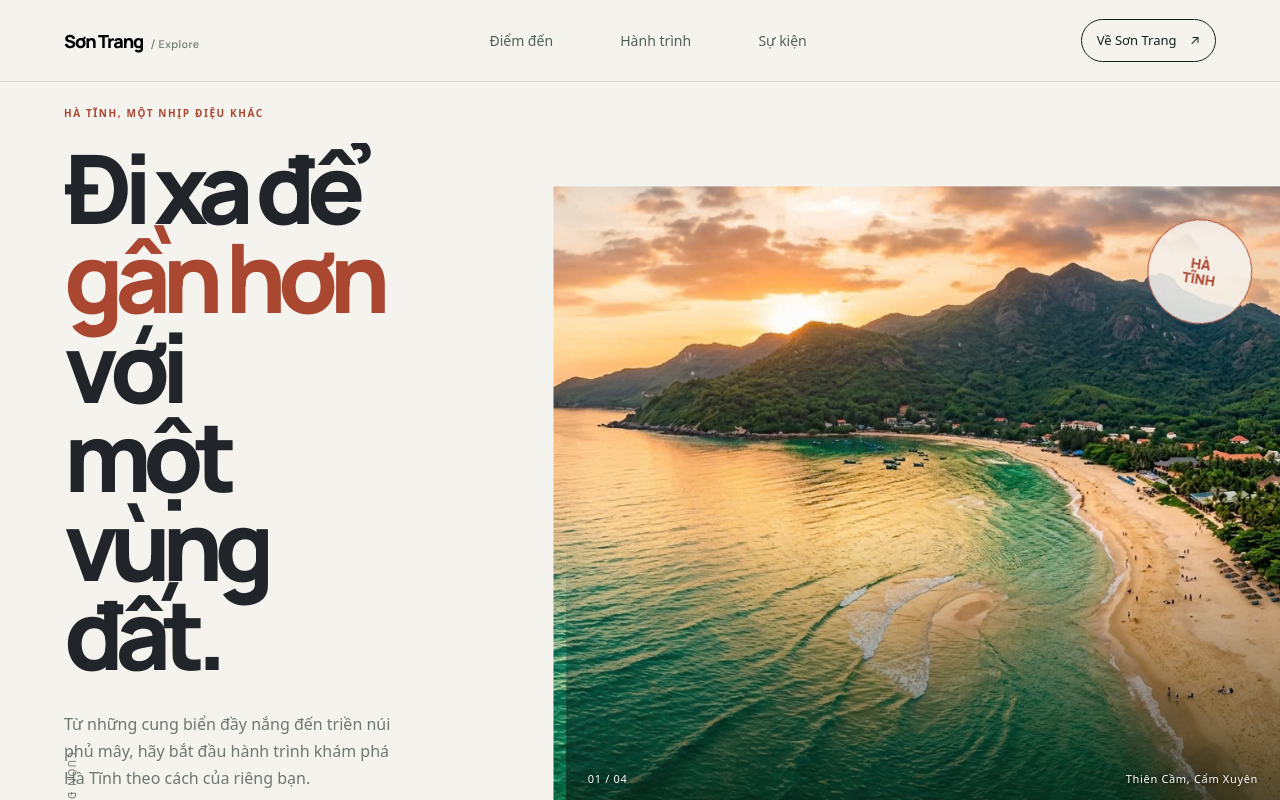
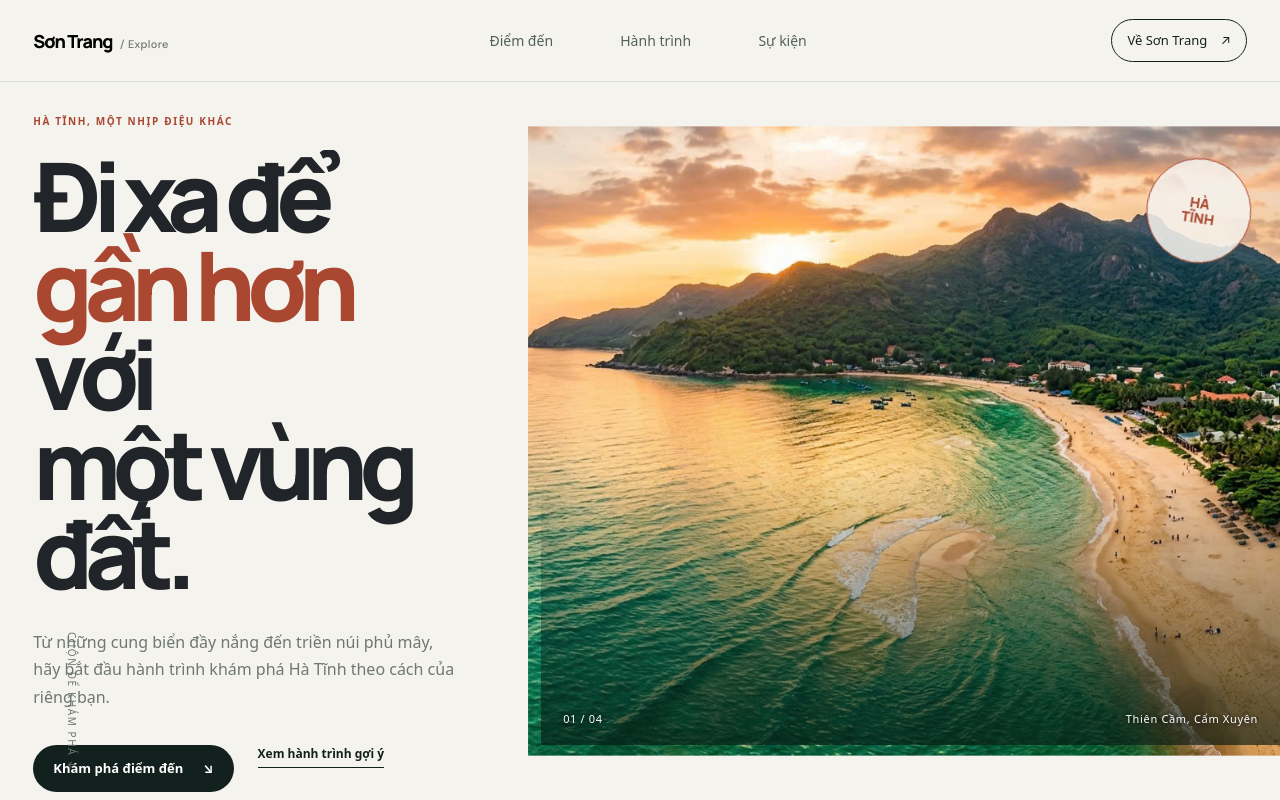
Before and after one commit to DungVVN/HaTinhTour-codex, a React (Vite) app: page / in a window 1280 px wide. Shown: the top 800 px of the page. Built offline with nearby package versions, Linux system fonts and the light colour scheme.

Commit message:
refactor: enforce full viewport responsive layout

```diff
--- a/src/responsive-layout.css
+++ b/src/responsive-layout.css
@@ -1,5 +1,8 @@
 /* Desktop: use the full canvas while preserving readable content gutters. */
 @media (min-width: 1200px) {
+  .hero { gap: clamp(28px, 3.8vw, 64px); }
+  .intro-strip { gap: clamp(28px, 5vw, 80px); }
+  .journey-heading { column-gap: clamp(28px, 5vw, 80px); }
   .hero { min-height: calc(100svh - 82px); }
   .destinations-section { min-height: 100svh; display: flex; flex-direction: column; justify-content: center; }
   .search-section { min-height: 52svh; display: flex; flex-direction: column; justify-content: center; }
@@ -12,8 +15,8 @@
 /* iPad/tablet: a real two-column canvas, not a squeezed desktop or a tall phone stack. */
 @media (min-width: 768px) and (max-width: 1199px) {
   .topbar { height: 72px; }
-  .page-gutter { padding-left: 40px !important; padding-right: 40px !important; }
-  .section-pad { padding-left: 40px; padding-right: 40px; padding-block: 76px; }
+  .page-gutter, .section-pad { padding-left: clamp(24px, 3.2vw, 32px) !important; padding-right: clamp(24px, 3.2vw, 32px) !important; }
+  .section-pad { padding-block: 76px; }
   .hero { min-height: calc(100svh - 72px); grid-template-columns: .92fr 1.08fr; gap: 28px; padding-block: 52px 64px; }
   .hero h1 { font-size: clamp(48px, 6.4vw, 76px); }
   .hero-visual { height: calc(100svh - 170px); min-height: 470px; }
--- a/src/spacing.css
+++ b/src/spacing.css
@@ -20,6 +20,16 @@
   --space-grid: clamp(16px, 2vw, 28px);
   --space-card: clamp(16px, 2vw, 24px);
   --space-control: 12px;
+
+  /* Full-viewport layout contract: content uses the canvas, not a narrow max-width column. */
+  --layout-gutter: clamp(20px, 2.6vw, 44px);
+}
+
+/* Shared horizontal rhythm. Every primary section must align to this gutter. */
+.page-gutter,
+.section-pad {
+  padding-left: var(--layout-gutter) !important;
+  padding-right: var(--layout-gutter) !important;
 }
 
 /* Global rhythm */
@@ -44,6 +54,7 @@ main { overflow: clip; }
 
 /* iPad/tablet: preserve breathing room without wasting vertical space */
 @media (min-width: 768px) and (max-width: 991px) {
+  :root { --layout-gutter: clamp(24px, 3.2vw, 32px); }
   .section-pad { padding-block: 72px; }
   .hero { padding-block: 64px 88px; }
   .destination-layout { gap: 20px; }
@@ -55,7 +66,8 @@ main { overflow: clip; }
 
 /* Phone: one predictable vertical rhythm and no content behind fixed UI */
 @media (max-width: 767px) {
-  .section-pad { padding: var(--space-section-mobile) 18px; }
+  :root { --layout-gutter: 16px; }
+  .section-pad { padding: var(--space-section-mobile) var(--layout-gutter); }
   .hero { padding-top: 48px; padding-bottom: 72px; gap: var(--space-9); }
   .hero h1 { margin-bottom: var(--space-6); }
   .hero-intro { margin-bottom: var(--space-7); }
```
Also changed, not shown: 2 other files (tests, documents, lock files or other folders).
